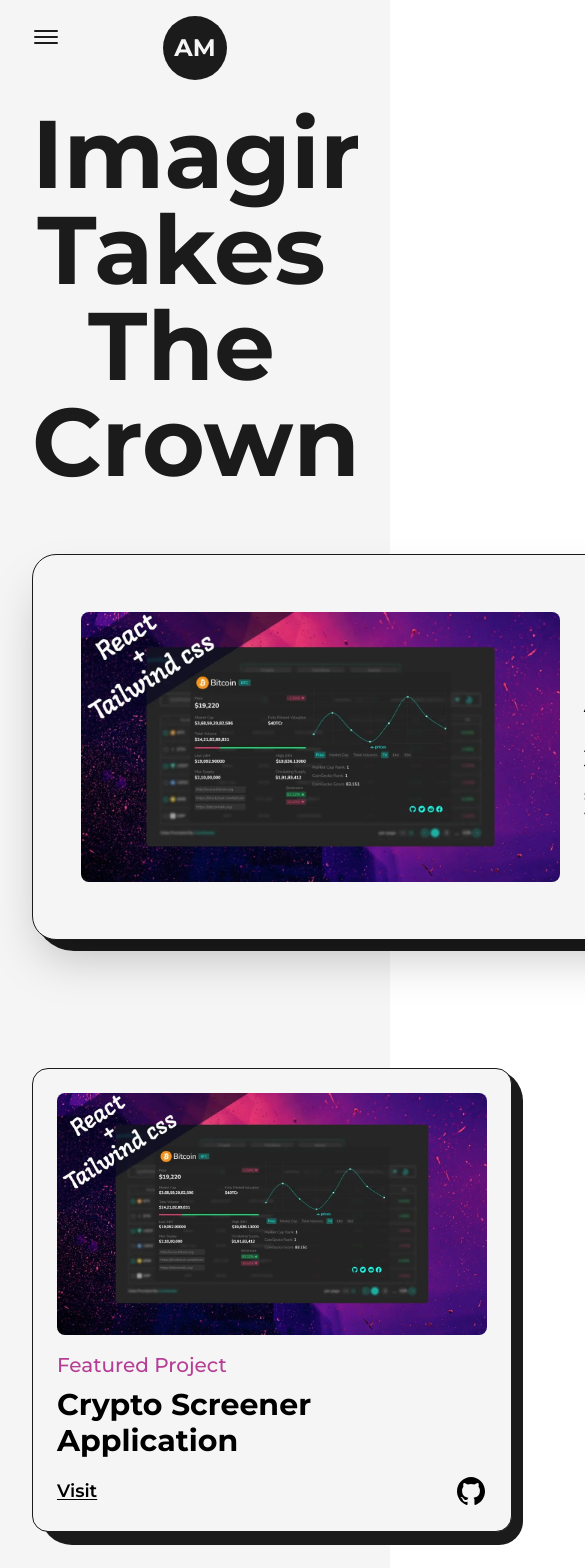
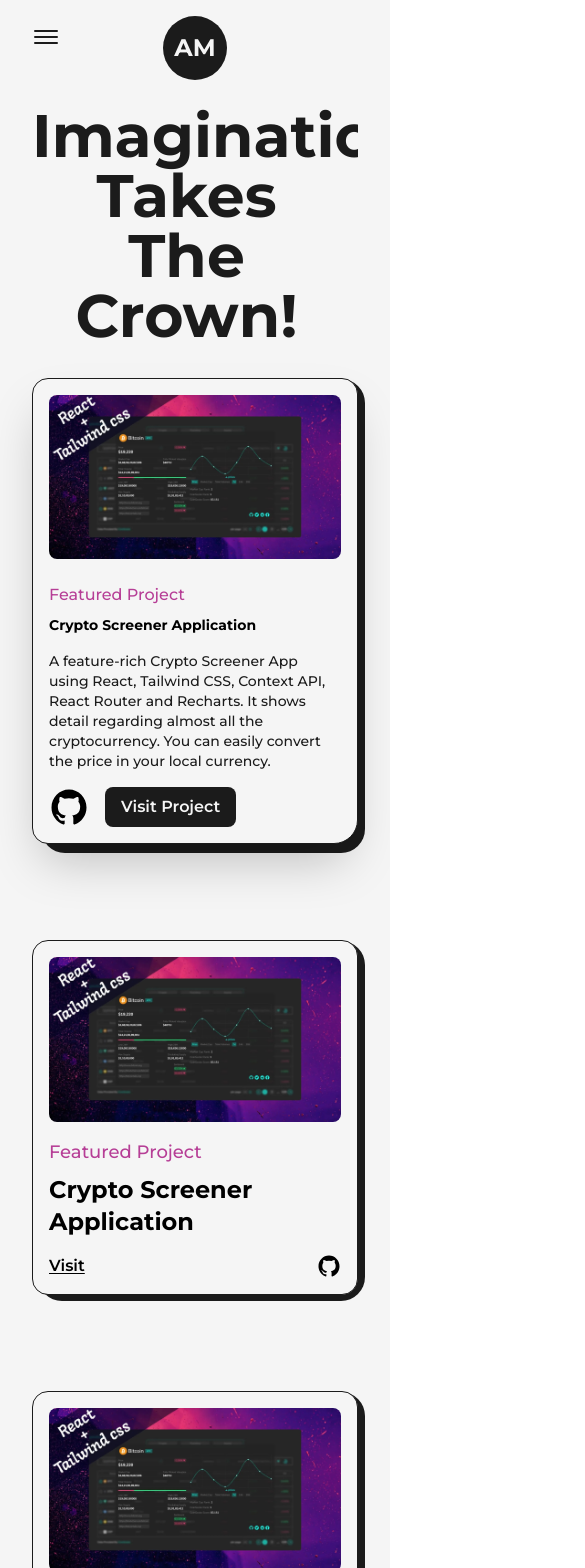
Before and after one commit to allanmathenge/PORTFOLIO2024, a Next.js app: page /projects in a window 390 px wide. Shown: the top 1568 px of the page, 585 px wide, since content can reach past the window. Built offline with nearby package versions, Linux system fonts and the light colour scheme.

Commit message:
media queries

```diff
--- a/src/components/Education.js
+++ b/src/components/Education.js
@@ -8,7 +8,7 @@
   return (
     <li
       ref={ref}
-      className="my-8 first:mt-8 last:mb-0 w-[60%] mx-auto flex flex-col items-center justify-between"
+      className="my-8 first:mt-8 last:mb-0 w-[60%] mx-auto flex flex-col items-center justify-between md:w-[80%]"
     >
       <LiIcon reference={ref} />
       <motion.div
@@ -16,11 +16,13 @@
         whileInView={{ y: 0 }}
         transition={{ duration: 1.5, type: "spring" }}
       >
-        <h3 className="capitalize font-bold text-2xl">{type}</h3>
-        <span className="capitalize font-medium text-dark/75 dark:text-light/75">
+        <h3 className="capitalize font-bold text-2xl sm:text-xl xs:text-lg">
+          {type}
+        </h3>
+        <span className="capitalize font-medium text-dark/75 dark:text-light/75 xs:text-sm">
           {place} | {time}
         </span>
-        <p className="fony-medium w-full">{info}</p>
+        <p className="fony-medium w-full md:text-sm">{info}</p>
       </motion.div>
     </li>
   );
@@ -34,13 +36,15 @@
   });
   return (
     <div className="my-64">
-      <h2 className="font-bold text-8xl mb-32 w-full text-center">Education</h2>
-      <div ref={ref} className="w-[75%] mx-auto relative">
+      <h2 className="font-bold text-8xl mb-32 w-full text-center md:text-6xl xs:text-4xl md:mb-16">
+        Education
+      </h2>
+      <div ref={ref} className="w-[75%] mx-auto relative lg:w-[90%] md:w-full">
         <motion.div
           style={{ scaleY: scrollYProgress }}
-          className="absolute left-9 top-0 w-[4px] h-full bg-dark origin-top dark:bg-light"
+          className="absolute left-9 top-0 w-[4px] h-full bg-dark origin-top dark:bg-light md:w-[2px] md:left-[30px] xs:left-[20px]"
         />
-        <ul className="w-full flex flex-col items-start justify-between ml-4">
+        <ul className="w-full flex flex-col items-start justify-between ml-4 xs:ml-2">
           <Details
             type="Bachelor Of Education Science"
             time="2017-2021"
--- a/src/components/Experience.js
+++ b/src/components/Experience.js
@@ -8,7 +8,7 @@
   return (
     <li
       ref={ref}
-      className="my-8 first:mt-8 last:mb-0 w-[60%] mx-auto flex flex-col items-center justify-between"
+      className="my-8 first:mt-8 last:mb-0 w-[60%] mx-auto flex flex-col items-center justify-between md:w-[80%]"
     >
       <LiIcon reference={ref} />
       <motion.div
@@ -16,7 +16,7 @@
         whileInView={{ y: 0 }}
         transition={{ duration: 1.5, type: "spring" }}
       >
-        <h3 className="capitalize font-bold text-2xl">
+        <h3 className="capitalize font-bold text-2xl sm:text-xl xs:text-lg">
           {position}&nbsp;
           <a
             href={companyLink}
@@ -26,10 +26,10 @@
             @{company}
           </a>
         </h3>
-        <span className="capitalize font-medium text-dark/75 dark:text-light/75">
+        <span className="capitalize font-medium text-dark/75 dark:text-light/75 xs:text-sm">
           {time} | {address}
         </span>
-        <p className="fony-medium w-full">{work}</p>
+        <p className="fony-medium w-full md:text-sm">{work}</p>
       </motion.div>
     </li>
   );
@@ -43,15 +43,15 @@
   });
   return (
     <div className="my-64">
-      <h2 className="font-bold text-8xl mb-32 w-full text-center">
+      <h2 className="font-bold text-8xl mb-32 w-full text-center md:text-6xl xs:text-4xl md:mb-16">
         Experience
       </h2>
-      <div ref={ref} className="w-[75%] mx-auto relative">
+      <div ref={ref} className="w-[75%] mx-auto relative lg:w-[90%] md:w-full">
         <motion.div
           style={{ scaleY: scrollYProgress }}
-          className="absolute left-9 top-0 w-[4px] h-full bg-dark origin-top dark:bg-light"
+          className="absolute left-9 top-0 w-[4px] h-full bg-dark origin-top dark:bg-light md:w-[2px] md:left-[30px] xs:left-[20px]"
         />
-        <ul className="w-full flex flex-col items-start justify-between ml-4">
+        <ul className="w-full flex flex-col items-start justify-between ml-4 xs:ml-2">
           <Details
             position="Lead Frontend dev"
             company="Software Solutions KE"
--- a/src/components/LiIcon.js
+++ b/src/components/LiIcon.js
@@ -9,7 +9,12 @@
 
   return (
     <figure className="absolute left-0 stroke-dark dark:stroke-light">
-      <svg className="-rotate-90" width="75" height="75" viewBox="0 0 100 100">
+      <svg
+        className="-rotate-90 md:w-[60px] md:h-[60px] xs:w-[40px] xs:h-[40px]"
+        width="75"
+        height="75"
+        viewBox="0 0 100 100"
+      >
         <circle
           cx="75"
           cy="50"
--- a/src/pages/projects.js
+++ b/src/pages/projects.js
@@ -11,12 +11,12 @@
 
 const FeaturedProject = ({ type, title, summary, img, link, github }) => {
   return (
-    <article className="w-full flex items-center justify-between rounded-3xl rounded-br-2xl border border-solid border-dark bg-light shadow-2xl p-12 relative dark:bg-dark dark:border-light">
-      <div className="absolute top-0 -right-3 -z-10 w-[101%] h-[103%] rounded-[2.5rem] bg-dark rounded-br-3xl dark:bg-light" />
+    <article className="w-full flex items-center justify-between rounded-3xl rounded-br-2xl border border-solid border-dark bg-light shadow-2xl p-12 relative dark:bg-dark dark:border-light lg:flex-col lg:p-8 xs:rounded-2xl xs:rounded-br-3xl xs:p-4">
+      <div className="absolute top-0 -right-3 -z-10 w-[101%] h-[103%] rounded-[2.5rem] bg-dark rounded-br-3xl dark:bg-light xs:-right-2 sm:h-[102%] xs:w-full xs:rounded-[1.5rem]" />
       <Link
         href={link}
         target="_blank"
-        className="w-1/2 cursor-pointer overflow-hidden rounded-lg"
+        className="w-1/2 cursor-pointer overflow-hidden rounded-lg lg:w-full"
       >
         <FramerImage
           src={img}
@@ -29,8 +29,8 @@
         />
       </Link>
 
-      <div className="w-1/2 flex flex-col items-start justify-between pl-6">
-        <span className="text-primary dark:text-primaryDark font-medium text-xl">
+      <div className="w-1/2 flex flex-col items-start justify-between pl-6 lg:w-full lg:pl-0 lg:pt-6">
+        <span className="text-primary dark:text-primaryDark font-medium text-xl xs:text-base">
           {type}
         </span>
 
@@ -39,12 +39,14 @@
           target="_blank"
           className="hover:underline underline-offset-2"
         >
-          <h2 className="my-2 w-full text-left text-4xl font-bold dark:text-light">
+          <h2 className="my-2 w-full text-left text-4xl font-bold dark:text-light sm:text-sm">
             {title}
           </h2>
         </Link>
 
-        <p className="my-2 font-medium text-dark dark:text-light">{summary}</p>
+        <p className="my-2 font-medium text-dark dark:text-light sm:text-sm">
+          {summary}
+        </p>
 
         <div className="mt-2 flex items-center">
           <Link href={github} target="_blank" className="w-10">
@@ -54,7 +56,7 @@
           <Link
             href={link}
             target="_blank"
-            className="ml-4 rounded-lg bg-dark text-light p-2 px-6 text-lg font-semibold hover:text-dark hover:bg-light dark:bg-light dark:text-dark"
+            className="ml-4 rounded-lg bg-dark text-light p-2 px-6 text-lg font-semibold hover:text-dark hover:bg-light dark:bg-light dark:text-dark sm:px-4 sm:text-base"
           >
             Visit Project
           </Link>
@@ -66,8 +68,8 @@
 
 const Project = ({ title, type, img, link, github }) => {
   return (
-    <article className="w-full flex flex-col items-center justify-center rounded-2xl border border-solid border-dark bg-light p-6 relative dark:bg-dark dark:border-light">
-      <div className="absolute top-0 -right-3 -z-10 w-[101%] h-[103%] rounded-[2rem] bg-dark rounded-br-3xl dark:bg-light" />
+    <article className="w-full flex flex-col items-center justify-center rounded-2xl border border-solid border-dark bg-light p-6 relative dark:bg-dark dark:border-light xs:p-4">
+      <div className="absolute top-0 -right-3 -z-10 w-[101%] h-[103%] rounded-[2rem] bg-dark rounded-br-3xl dark:bg-light md:-right-2 md:w-[101%] xs:h-[102%] xs:rounded-[1.5rem]" />
       <Link
         href={link}
         target="_blank"
@@ -82,7 +84,7 @@
         />
       </Link>
       <div className="w-full flex flex-col items-start justify-between mt-4">
-        <span className="text-primary font-medium text-xl dark:text-primaryDark">
+        <span className="text-primary font-medium text-xl dark:text-primaryDark lg:text-lg md-text-base">
           {type}
         </span>
 
@@ -91,18 +93,20 @@
           target="_blank"
           className="hover:underline underline-offset-2"
         >
-          <h2 className="my-2 w-full text-left text-3xl font-bold">{title}</h2>
+          <h2 className="my-2 w-full text-left text-3xl font-bold lg:text-2xl">
+            {title}
+          </h2>
         </Link>
 
         <div className="w-full mt-2 flex items-center justify-between">
           <Link
             href={link}
             target="_blank"
-            className="text-lg font-semibold underline underline-offset-2"
+            className="text-lg font-semibold underline underline-offset-2 md:text-base"
           >
             Visit
           </Link>
-          <Link href={github} target="_blank" className="w-8">
+          <Link href={github} target="_blank" className="w-8 md:w-6">
             <GithubIcon />
           </Link>
         </div>
@@ -123,8 +127,11 @@
       </Head>
       <main className="w-full mb-16 flex flex-col items-center justify-center dark:text-light">
         <Layout className="pt-16">
-          <AnimatedText text="Imagination Takes the Crown!" className="mb-16" />
-          <div className="grid grid-cols-12 gap-24 gap-y-32">
+          <AnimatedText
+            text="Imagination Takes the Crown!"
+            className="mb-16 lg:!text-7xl sm:mb-8 sm:!text-6xl xs:!text-6xl"
+          />
+          <div className="grid grid-cols-12 gap-24 gap-y-32 xl:gap-x-16 lg:gap-x-8 md:gap-y-24 sm:gap-x-0">
             <div className="col-span-12">
               <FeaturedProject
                 title="Crypto Screener Application"
@@ -137,7 +144,7 @@
                 type="Featured Project"
               />
             </div>
-            <div className="col-span-6">
+            <div className="col-span-6 sm:col-span-12">
               <Project
                 title="Crypto Screener Application"
                 img={project1}
@@ -149,7 +156,8 @@
                 type="Featured Project"
               />
             </div>
-            <div className="col-span-6">
+
+            <div className="col-span-6 sm:col-span-12">
               <Project
                 title="Crypto Screener Application"
                 img={project1}
@@ -173,7 +181,7 @@
                 type="Featured Project"
               />
             </div>
-            <div className="col-span-6">
+            <div className="col-span-6 sm:col-span-12">
               <Project
                 title="Crypto Screener Application"
                 img={project1}
@@ -185,7 +193,8 @@
                 type="Featured Project"
               />
             </div>
-            <div className="col-span-6">
+
+            <div className="col-span-6 sm:col-span-12">
               <Project
                 title="Crypto Screener Application"
                 img={project1}
```
Also changed, not shown: src/pages/articles.js (+6 -6 lines).
